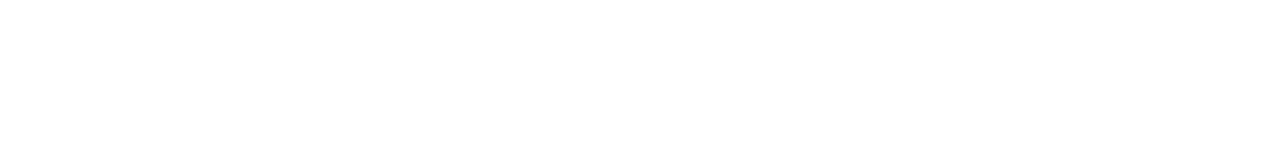
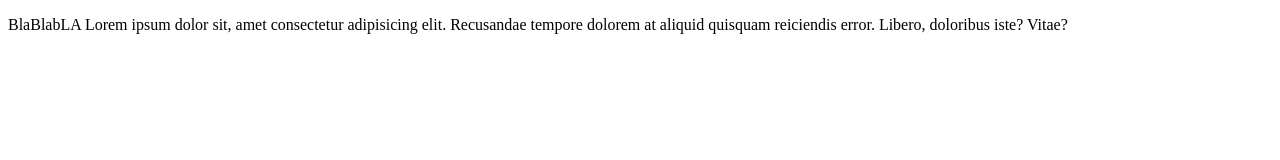
Before and after one commit to reoroubanger/Exo-en-groupe, a plain HTML site: page index.html in a window 1280 px wide. Drawn offline with Linux system fonts and the light colour scheme.

Commit message:
modiflucie1330

```diff
--- a/index.html
+++ b/index.html
@@ -7,6 +7,7 @@
 </head>
 <body>
     <!-- Lucie -->
+    <p>BlaBlabLA Lorem ipsum dolor sit, amet consectetur adipisicing elit. Recusandae tempore dolorem at aliquid quisquam reiciendis error. Libero, doloribus iste? Vitae?</p>
     <!-- Julie -->
     <!-- Théo -->
 </body>
```
